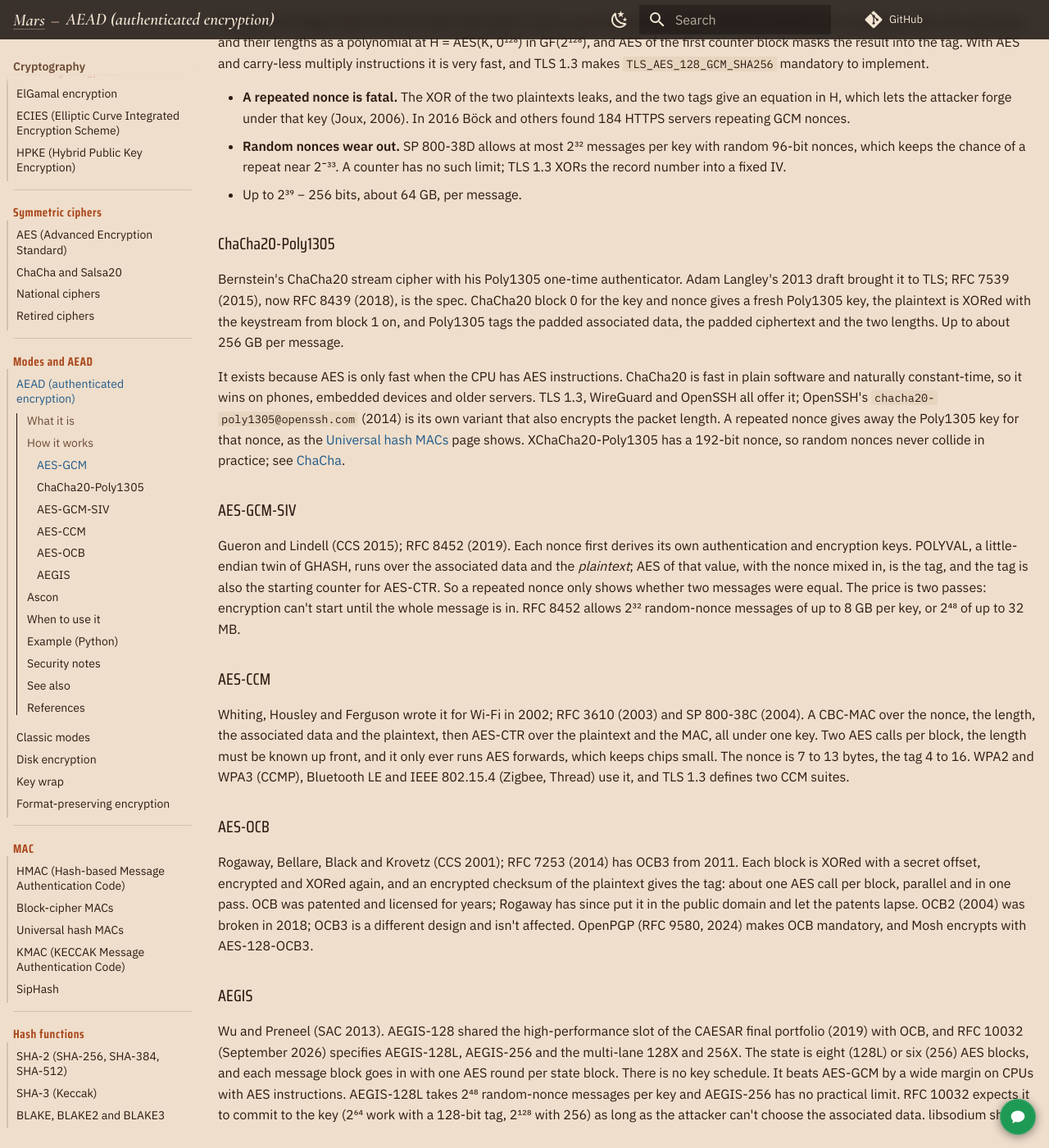
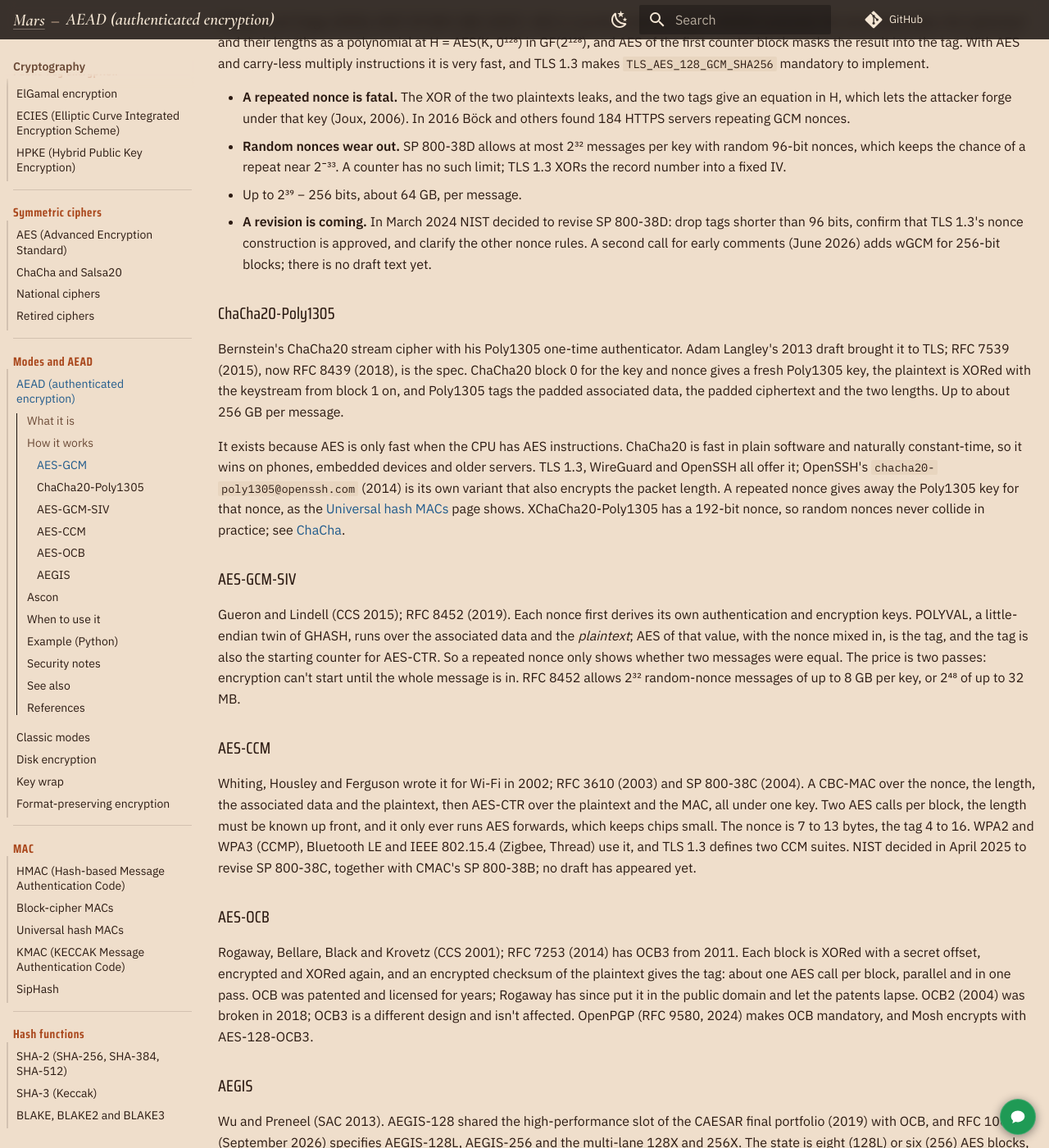
Before and after one commit to TTMathCS/cryptography, an MkDocs documentation site: the page built from docs/05-modes-aead/AEAD.md, in a window 1280 px wide and 1400 px high, scrolled down 1343 px. Shown: the whole window at 82% size. Built offline with MkDocs 1.6.1 and Material for MkDocs 9.7.7, drawn with Linux system fonts in a browser that asks for light colours; comment, search, counter and statistics services are not loaded; some of the changed text lies outside the part shown.

Commit message:
AEAD: NIST's 2024 decision to revise SP 800-38D (no tags under 96 bits, TLS 1.3 nonces approved; wGCM in the 2026 pre-draft call) and the 2025 decision to revise SP 800-38C, with sources
Co-Authored-By: Claude Opus 5.5 <noreply@anthropic.com>
Claude-Session: https://claude.ai/code/session_01BzeR6oCkyYZtrCqTFc8DBr

```diff
--- a/docs/05-modes-aead/AEAD.md
+++ b/docs/05-modes-aead/AEAD.md
@@ -58,6 +58,11 @@ multiply instructions it is very fast, and TLS 1.3 makes
   2⁻³³. A counter has no such limit; TLS 1.3 XORs the record number into a
   fixed IV.
 - Up to 2³⁹ − 256 bits, about 64 GB, per message.
+- **A revision is coming.** In March 2024 NIST decided to revise SP 800-38D:
+  drop tags shorter than 96 bits, confirm that TLS 1.3's nonce
+  construction is approved, and clarify the other nonce rules. A second
+  call for early comments (June 2026) adds wGCM for 256-bit blocks; there
+  is no draft text yet.
 
 ### ChaCha20-Poly1305
 
@@ -99,6 +104,8 @@ up front, and it only ever runs AES forwards, which keeps chips small. The
 nonce is 7 to 13 bytes, the tag 4 to 16. WPA2 and WPA3 (CCMP), Bluetooth LE
 and IEEE 802.15.4 (Zigbee, Thread) use it, and TLS 1.3 defines two CCM
 suites.
+NIST decided in April 2025 to revise SP 800-38C, together with CMAC's
+SP 800-38B; no draft has appeared yet.
 
 ### AES-OCB
 
@@ -227,11 +234,11 @@ two halves of ChaCha20-Poly1305 run from the standard library on the
 ## References
 
 - [RFC 5116: An Interface and Algorithms for Authenticated Encryption](https://www.rfc-editor.org/rfc/rfc5116) (Sections 2, 3.2, 5)
-- [NIST SP 800-38D: GCM and GMAC (2007)](https://csrc.nist.gov/pubs/sp/800/38/d/final) (Sections 5.2.1, 8) / McGrew and Viega, "The Security and Performance of the Galois/Counter Mode (GCM) of Operation" (INDOCRYPT 2004)
+- [NIST SP 800-38D: GCM and GMAC (2007)](https://csrc.nist.gov/pubs/sp/800/38/d/final) (Sections 5.2.1, 8) / [NIST to revise SP 800-38D (2024)](https://csrc.nist.gov/news/2024/nist-to-revise-sp-80038d-gcm-and-gmac-modes) / [second pre-draft call (2026)](https://csrc.nist.gov/pubs/sp/800/38/d/r1/2prd) / McGrew and Viega, "The Security and Performance of the Galois/Counter Mode (GCM) of Operation" (INDOCRYPT 2004)
 - [Böck, Zauner, Devlin, Somorovsky and Jovanovic, "Nonce-Disrespecting Adversaries" (WOOT 2016)](https://eprint.iacr.org/2016/475)
 - [RFC 8439: ChaCha20 and Poly1305 for IETF Protocols](https://www.rfc-editor.org/rfc/rfc8439) (Sections 2.8, 4) / [Bernstein, "ChaCha, a variant of Salsa20" (2008)](https://cr.yp.to/chacha/chacha-20080128.pdf)
 - [RFC 8452: AES-GCM-SIV](https://www.rfc-editor.org/rfc/rfc8452) (Sections 4, 9) / Gueron and Lindell, "GCM-SIV: Full Nonce Misuse-Resistant Authenticated Encryption at Under One Cycle per Byte" (CCS 2015)
-- [RFC 3610: CCM](https://www.rfc-editor.org/rfc/rfc3610) / [NIST SP 800-38C](https://csrc.nist.gov/pubs/sp/800/38/c/upd1/final) / IEEE 802.11 (CCMP)
+- [RFC 3610: CCM](https://www.rfc-editor.org/rfc/rfc3610) / [NIST SP 800-38C](https://csrc.nist.gov/pubs/sp/800/38/c/upd1/final) ([decision to revise, 2025](https://csrc.nist.gov/news/2025/decision-to-revise-sp-800-38b-and-38c)) / IEEE 802.11 (CCMP)
 - [RFC 7253: OCB](https://www.rfc-editor.org/rfc/rfc7253) / Rogaway, Bellare, Black and Krovetz (CCS 2001) / Inoue, Iwata, Minematsu and Poettering, "Cryptanalysis of OCB2" (CRYPTO 2019) / [Rogaway, OCB licensing](https://web.cs.ucdavis.edu/~rogaway/ocb/license.htm) / [RFC 9580: OpenPGP](https://www.rfc-editor.org/rfc/rfc9580) (Section 9.6) / [Mosh](https://mosh.org/)
 - [RFC 10032: The AEGIS Authenticated Encryption Algorithms (2026)](https://www.rfc-editor.org/rfc/rfc10032) (Sections 1, 9) / Wu and Preneel, "AEGIS: A Fast Authenticated Encryption Algorithm" (SAC 2013) / [CAESAR final portfolio](https://competitions.cr.yp.to/caesar-submissions.html)
 - [NIST SP 800-232: Ascon-Based Lightweight Cryptography Standards (August 2025)](https://csrc.nist.gov/pubs/sp/800/232/final) (Sections 1, 4.2–4.4, 5) / [Ascon home page](https://ascon.isec.tugraz.at/)
```
